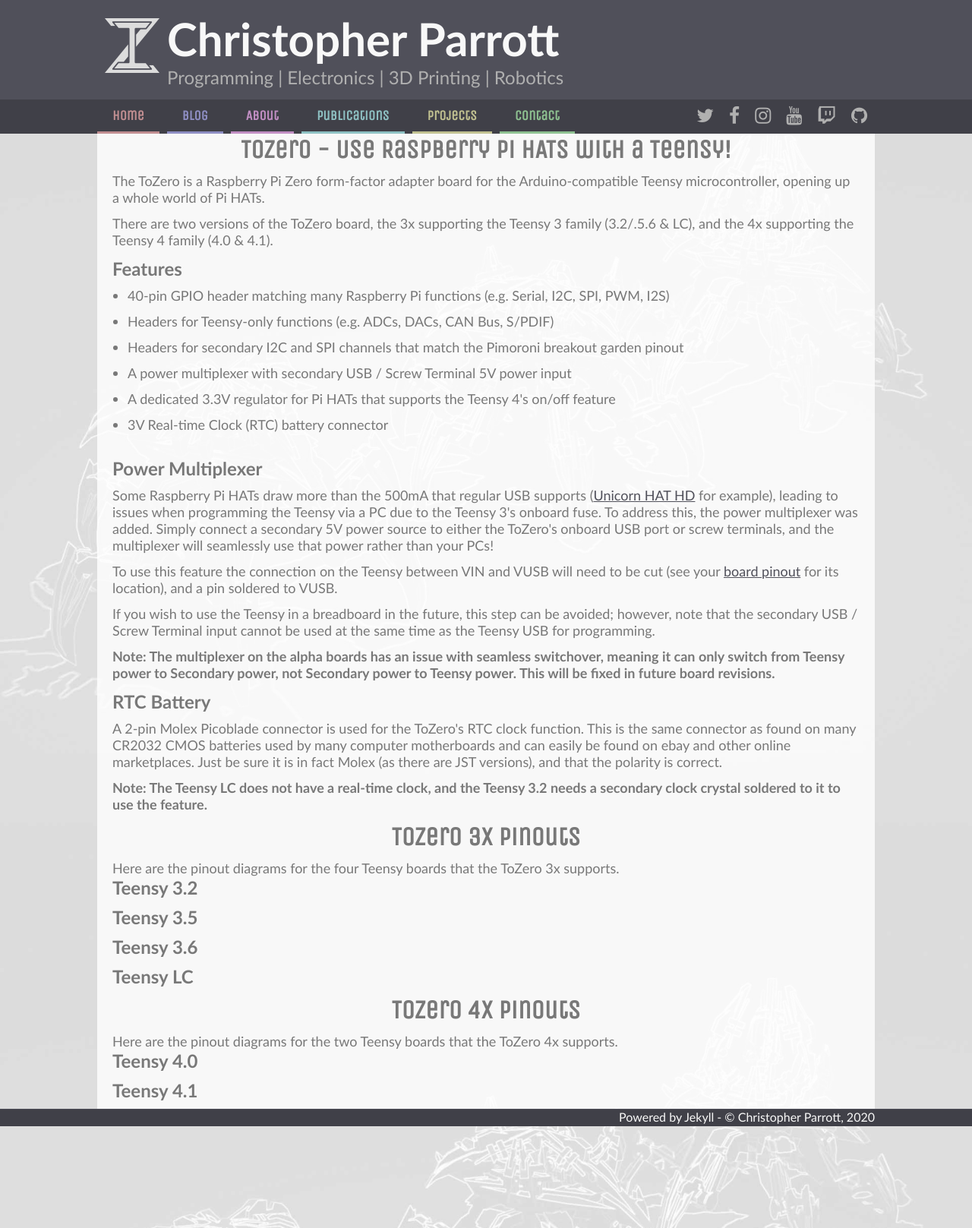
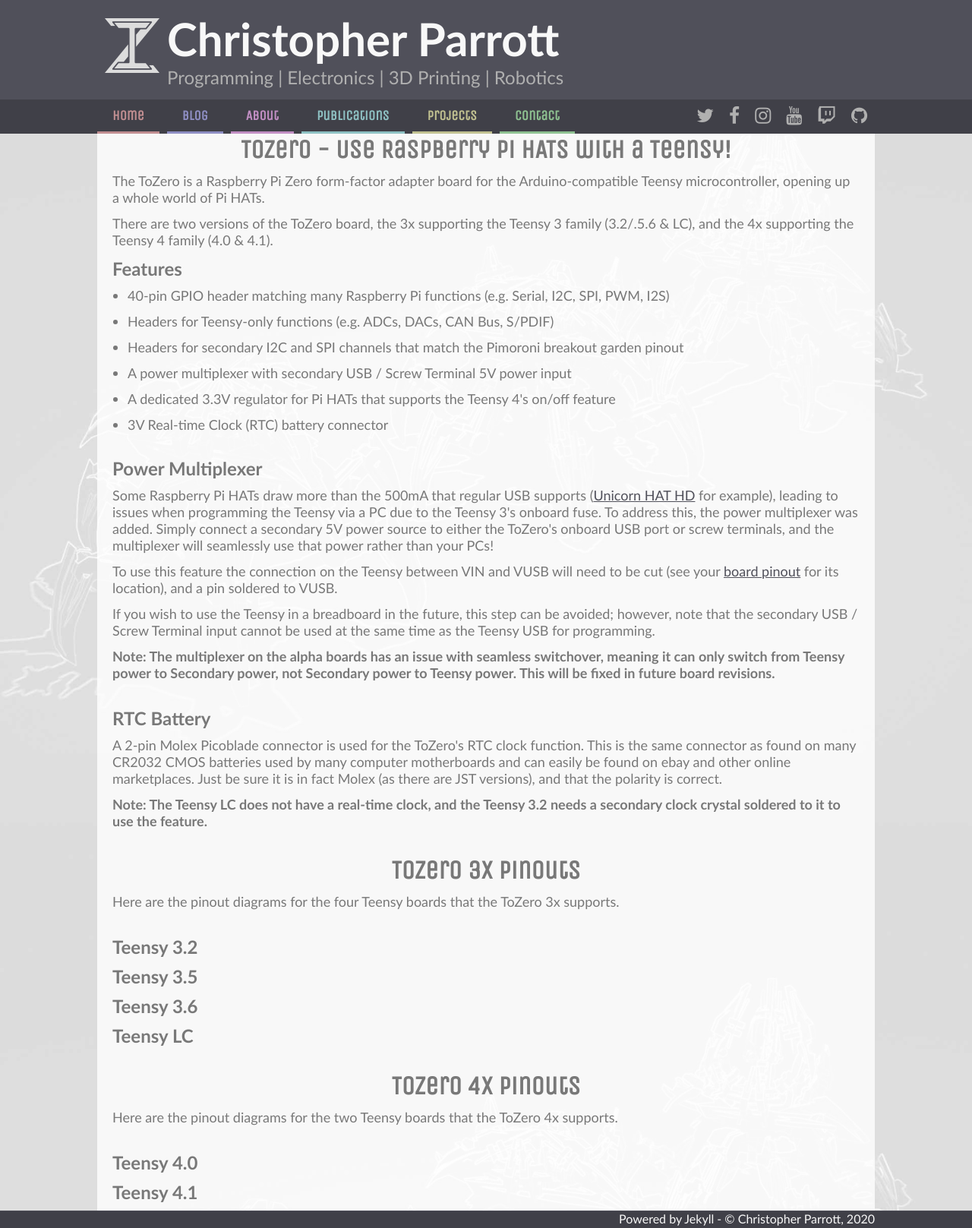
Before and after one commit to christophertmparrott/christophertmparrott.github.io, a Jekyll site: the page built from products/tozero/index.html, in a window 1280 px wide. Shown: the whole page at 76% size. Built offline with Jekyll 4.4.1, drawn with Linux system fonts in a browser that asks for light colours; some web fonts are replaced.

```diff
--- a/products/tozero/index.html
+++ b/products/tozero/index.html
@@ -28,17 +28,19 @@ description: An overview of the ToZero adapter boards
 				<p>If you wish to use the Teensy in a breadboard in the future, this step can be avoided; however, note that the secondary USB / Screw Terminal input cannot be used at the same time as the Teensy USB for programming.</p>
 
 				<p><b>Note: The multiplexer on the alpha boards has an issue with seamless switchover, meaning it can only switch from Teensy power to Secondary power, not Secondary power to Teensy power. This will be fixed in future board revisions.</b></p>
-
+				<br />
 
 				<h3>RTC Battery</h3>
 
 				<p>A 2-pin Molex Picoblade connector is used for the ToZero's RTC clock function. This is the same connector as found on many CR2032 CMOS batteries used by many computer motherboards and can easily be found on ebay and other online marketplaces. Just be sure it is in fact Molex (as there are JST versions), and that the polarity is correct.</p>
 
 				<p><b>Note: The Teensy LC does not have a real-time clock, and the Teensy 3.2 needs a secondary clock crystal soldered to it to use the feature.</b></p>
+				<br />
 
 				<h2>ToZero 3x Pinouts</h2>
 
-				Here are the pinout diagrams for the four Teensy boards that the ToZero 3x supports.
+				<p>Here are the pinout diagrams for the four Teensy boards that the ToZero 3x supports.</p>
+				<br />
 
 				<h3>Teensy 3.2</h3>
 
@@ -48,10 +50,13 @@ description: An overview of the ToZero adapter boards
 
 				<h3>Teensy LC</h3>
 
+				<br />
+
 
 				<h2>ToZero 4x Pinouts</h2>
 
-				Here are the pinout diagrams for the two Teensy boards that the ToZero 4x supports.
+				<p>Here are the pinout diagrams for the two Teensy boards that the ToZero 4x supports.</p>
+				<br />
 
 				<h3>Teensy 4.0</h3>
 
```
